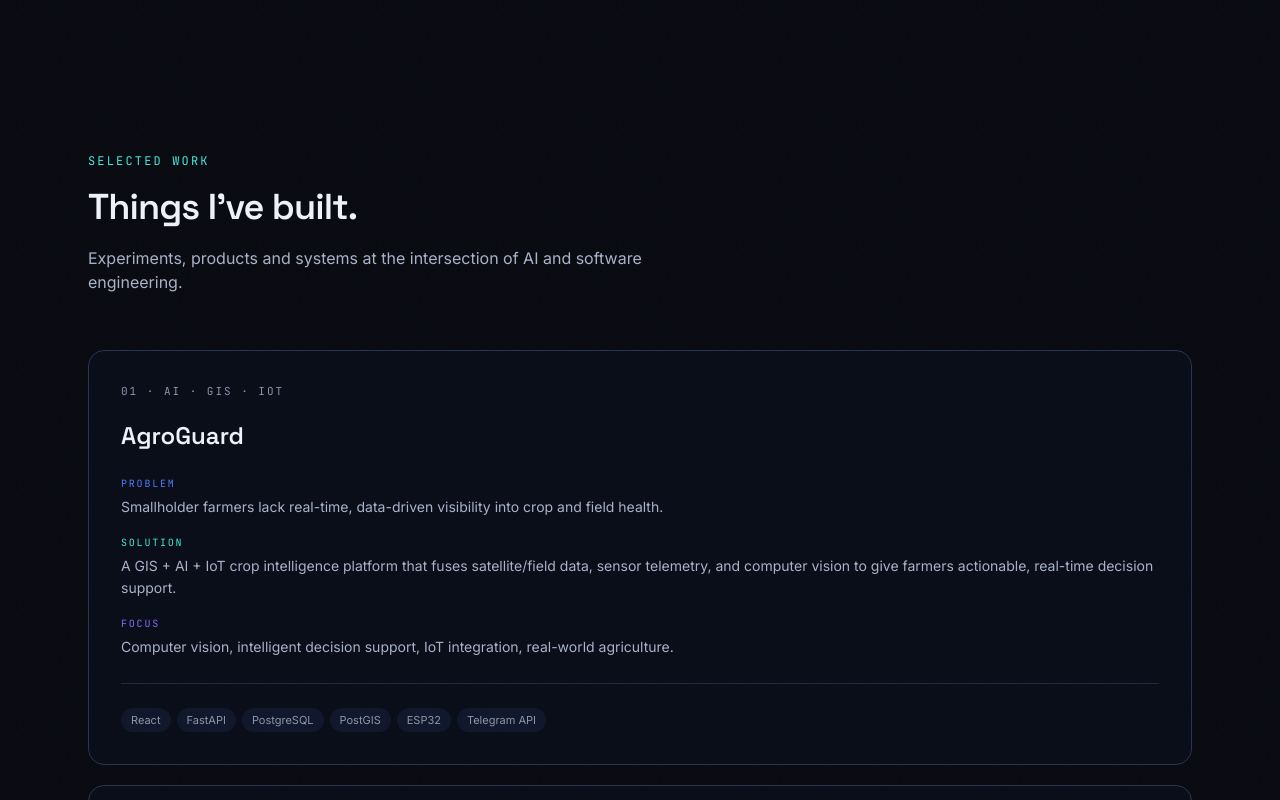
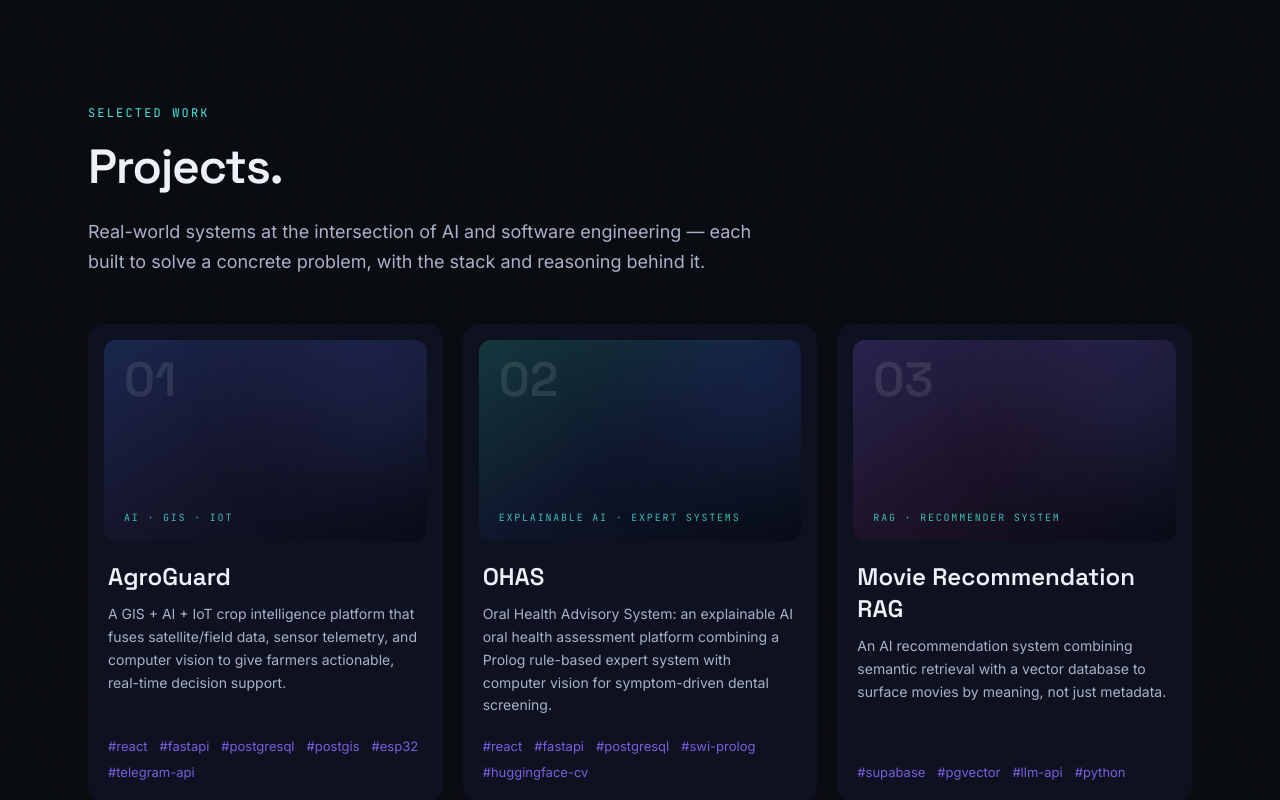
Before and after one commit to Alphathanlwin/Portfolio-Website, a React (Vite) app: page / in a window 1280 px wide. Shown: the part 3400-4200 px from the top of the page. Built offline with nearby package versions, Linux system fonts and the light colour scheme.

Commit message:
Rework project cards to match reference layout

```diff
--- a/src/components/Projects/ProjectCard.tsx
+++ b/src/components/Projects/ProjectCard.tsx
@@ -6,86 +6,77 @@ interface ProjectCardProps {
   index: number;
 }
 
+const COVERS = [
+  "from-electric/25 via-violet/10",
+  "from-cyan/20 via-electric/10",
+  "from-violet/25 via-magenta/10",
+  "from-magenta/20 via-violet/10",
+];
+
+const hashes = (stack: string[]) =>
+  stack.map((tech) => `#${tech.toLowerCase().replace(/\s+/g, "-").replace(/[^a-z0-9-]/g, "")}`);
+
 export default function ProjectCard({ project, index }: ProjectCardProps) {
+  const link = project.github ?? project.demo;
+
   return (
-    <article className="project-card group relative flex h-full flex-col overflow-hidden rounded-2xl border border-line bg-surface/60 p-7 transition-all duration-500 hover:-translate-y-1 hover:border-electric/40 sm:p-8">
-      <div className="pointer-events-none absolute -right-16 -top-16 h-56 w-56 rounded-full bg-violet/0 blur-3xl transition-colors duration-500 group-hover:bg-violet/15" />
+    <article className="project-card group relative flex h-full flex-col rounded-2xl bg-surface p-4 transition-all duration-500 hover:-translate-y-1 hover:bg-surface-2">
+      <div className="relative aspect-[16/10] overflow-hidden rounded-xl bg-abyss">
+        {project.image ? (
+          <img
+            src={project.image}
+            alt={`${project.name} preview`}
+            loading="lazy"
+            className="h-full w-full object-cover transition-transform duration-500 group-hover:scale-[1.02]"
+          />
+        ) : (
+          <>
+            <div
+              className={`absolute inset-0 bg-gradient-to-br ${COVERS[index % COVERS.length]} to-transparent`}
+            />
+            <div className="absolute inset-0 bg-grid opacity-30" />
+            <div className="absolute -right-10 -top-12 h-40 w-40 rounded-full bg-electric/20 blur-3xl" />
+            <span className="absolute left-5 top-4 font-display text-5xl font-semibold text-white/10">
+              {String(index + 1).padStart(2, "0")}
+            </span>
+            <span className="mono-label absolute bottom-4 left-5 text-[10px] text-cyan/80">
+              {project.type}
+            </span>
+          </>
+        )}
 
-      <div className="relative flex items-start justify-between gap-4">
-        <span className="mono-label text-[11px] text-text-tertiary">
-          {String(index + 1).padStart(2, "0")} · {project.type}
-        </span>
-        <div className="flex items-center gap-2">
-          {project.github && (
+        {link && (
           <a
-              href={project.github}
+            href={link}
             target="_blank"
             rel="noreferrer"
-              aria-label={`${project.name} on GitHub`}
-              className="rounded-full border border-line p-2 text-text-secondary transition-colors hover:border-cyan/40 hover:text-cyan"
+            aria-label={project.github ? `${project.name} on GitHub` : `${project.name} live demo`}
+            className="absolute right-3 top-3 flex h-10 w-10 items-center justify-center rounded-full bg-void/85 text-text-primary backdrop-blur transition-colors hover:text-cyan"
           >
-              <GithubLogo size={15} />
-            </a>
+            {project.github ? (
+              <GithubLogo size={18} weight="fill" />
+            ) : (
+              <ArrowUpRight size={18} weight="bold" />
             )}
-          {project.demo && (
-            <a
-              href={project.demo}
-              target="_blank"
-              rel="noreferrer"
-              aria-label={`${project.name} live demo`}
-              className="rounded-full border border-line p-2 text-text-secondary transition-colors hover:border-cyan/40 hover:text-cyan"
-            >
-              <ArrowUpRight size={15} />
           </a>
         )}
       </div>
-      </div>
 
-      <h3 className="relative mt-5 font-display text-xl font-semibold text-text-primary sm:text-2xl">
+      <div className="flex flex-1 flex-col px-1 pb-1 pt-5">
+        <h3 className="font-display text-xl font-semibold text-text-primary sm:text-2xl">
           {project.name}
         </h3>
-
-      <div className="relative mt-5 space-y-3 text-sm">
-        <div>
-          <span className="mono-label text-[10px] text-electric">Problem</span>
-          <p className="mt-1 leading-relaxed text-text-secondary">{project.problem}</p>
-        </div>
-        <div>
-          <span className="mono-label text-[10px] text-cyan">Solution</span>
-          <p className="mt-1 leading-relaxed text-text-secondary">{project.description}</p>
-        </div>
-        <div>
-          <span className="mono-label text-[10px] text-violet">Focus</span>
-          <p className="mt-1 leading-relaxed text-text-secondary">{project.focus}</p>
-        </div>
-      </div>
-
-      <div className="relative mt-6 flex flex-wrap gap-1.5 pt-6 border-t border-line-soft">
-        {project.stack.map((tech) => (
-          <span
-            key={tech}
-            className="tech-tag rounded-full bg-surface-2 px-2.5 py-1 text-[11px] text-text-tertiary transition-colors duration-300 group-hover:text-text-secondary"
-          >
-            {tech}
+        <p className="mt-2.5 text-sm leading-relaxed text-text-secondary">
+          {project.description}
+        </p>
+        <div className="mt-auto flex flex-wrap gap-x-3 gap-y-1.5 pt-5">
+          {hashes(project.stack).map((tag) => (
+            <span key={tag} className="text-[13px] text-violet/85">
+              {tag}
             </span>
           ))}
         </div>
-
-      {(project.github || project.demo) && (
-        <a
-          href={project.github ?? project.demo}
-          target="_blank"
-          rel="noreferrer"
-          className="relative mt-6 inline-flex items-center gap-1.5 text-sm font-medium text-text-primary"
-        >
-          Explore project
-          <ArrowUpRight
-            size={14}
-            weight="bold"
-            className="transition-transform duration-300 group-hover:translate-x-1 group-hover:-translate-y-1"
-          />
-        </a>
-      )}
+      </div>
     </article>
   );
 }
--- a/src/components/Projects/Projects.tsx
+++ b/src/components/Projects/Projects.tsx
@@ -8,24 +8,20 @@ export default function Projects() {
   useGsapReveal(sectionRef, ".project-card", { y: 40, stagger: 0.1 });
 
   return (
-    <section id="projects" ref={sectionRef} className="relative py-28 sm:py-36">
+    <section id="projects" ref={sectionRef} className="relative py-20 sm:py-24">
       <div className="mx-auto max-w-6xl px-6">
         <p className="mono-label mb-4 text-xs text-cyan">Selected Work</p>
-        <h2 className="max-w-2xl font-display text-3xl font-semibold leading-tight tracking-tight text-text-primary sm:text-4xl">
-          Things I've built.
+        <h2 className="font-display text-4xl font-semibold leading-tight tracking-tight text-text-primary sm:text-5xl">
+          Projects.
         </h2>
-        <p className="mt-4 max-w-xl text-base text-text-secondary">
-          Experiments, products and systems at the intersection of AI and software engineering.
+        <p className="mt-5 max-w-2xl text-base leading-relaxed text-text-secondary sm:text-lg">
+          Real-world systems at the intersection of AI and software engineering — each built to
+          solve a concrete problem, with the stack and reasoning behind it.
         </p>
 
-        <div className="mt-14 grid grid-cols-1 gap-5 md:grid-cols-2">
+        <div className="mt-12 grid grid-cols-1 gap-5 sm:grid-cols-2 lg:grid-cols-3">
           {projects.map((project, i) => (
-            <div
-              key={project.slug}
-              className={project.featured && i < 2 ? "md:col-span-2" : ""}
-            >
-              <ProjectCard project={project} index={i} />
-            </div>
+            <ProjectCard key={project.slug} project={project} index={i} />
           ))}
         </div>
       </div>
--- a/src/data/projects.ts
+++ b/src/data/projects.ts
@@ -8,6 +8,7 @@ export interface Project {
   focus: string;
   github?: string;
   demo?: string;
+  image?: string;
   featured?: boolean;
 }
 
```
Lines whose indentation alone changed are shown as unchanged.
